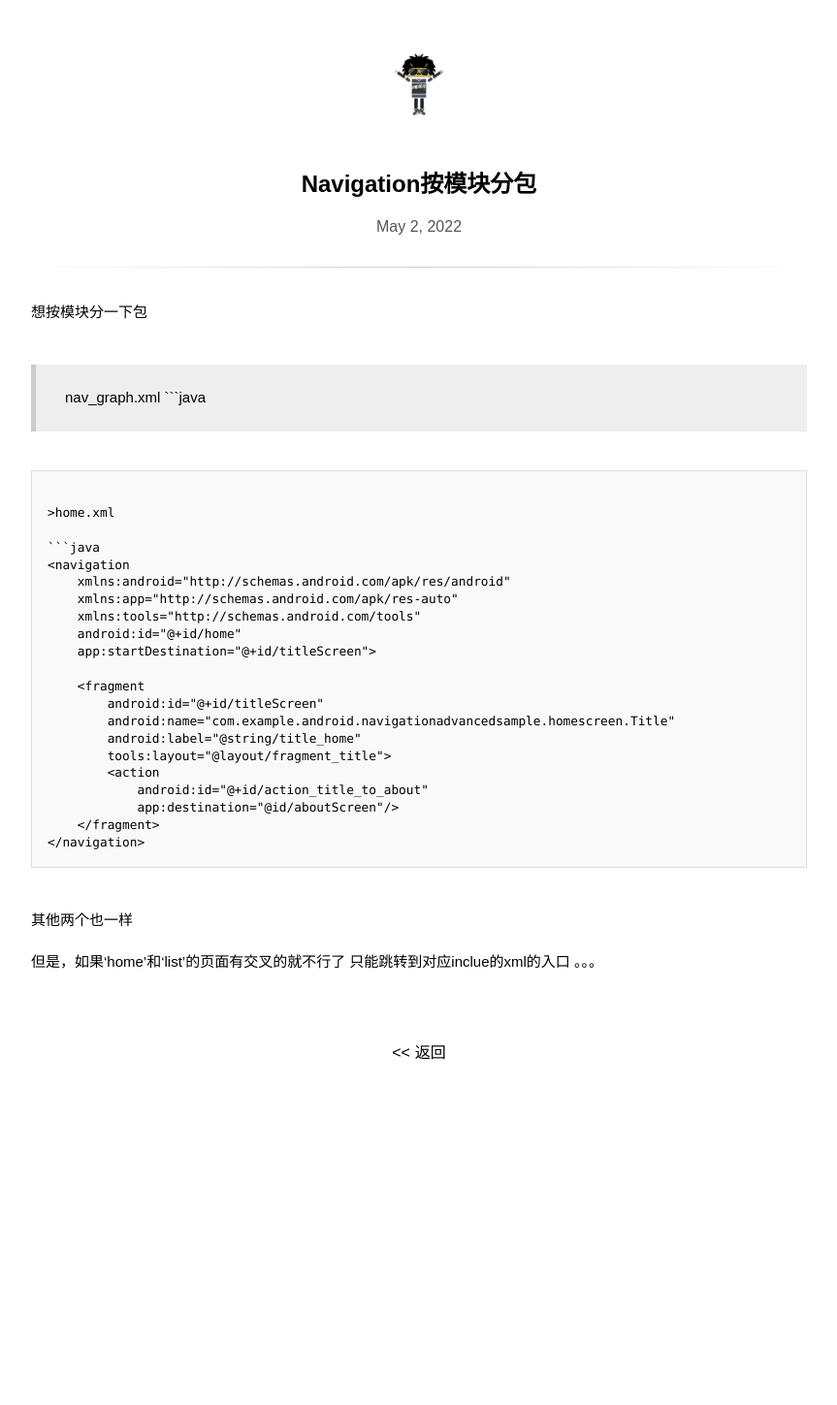
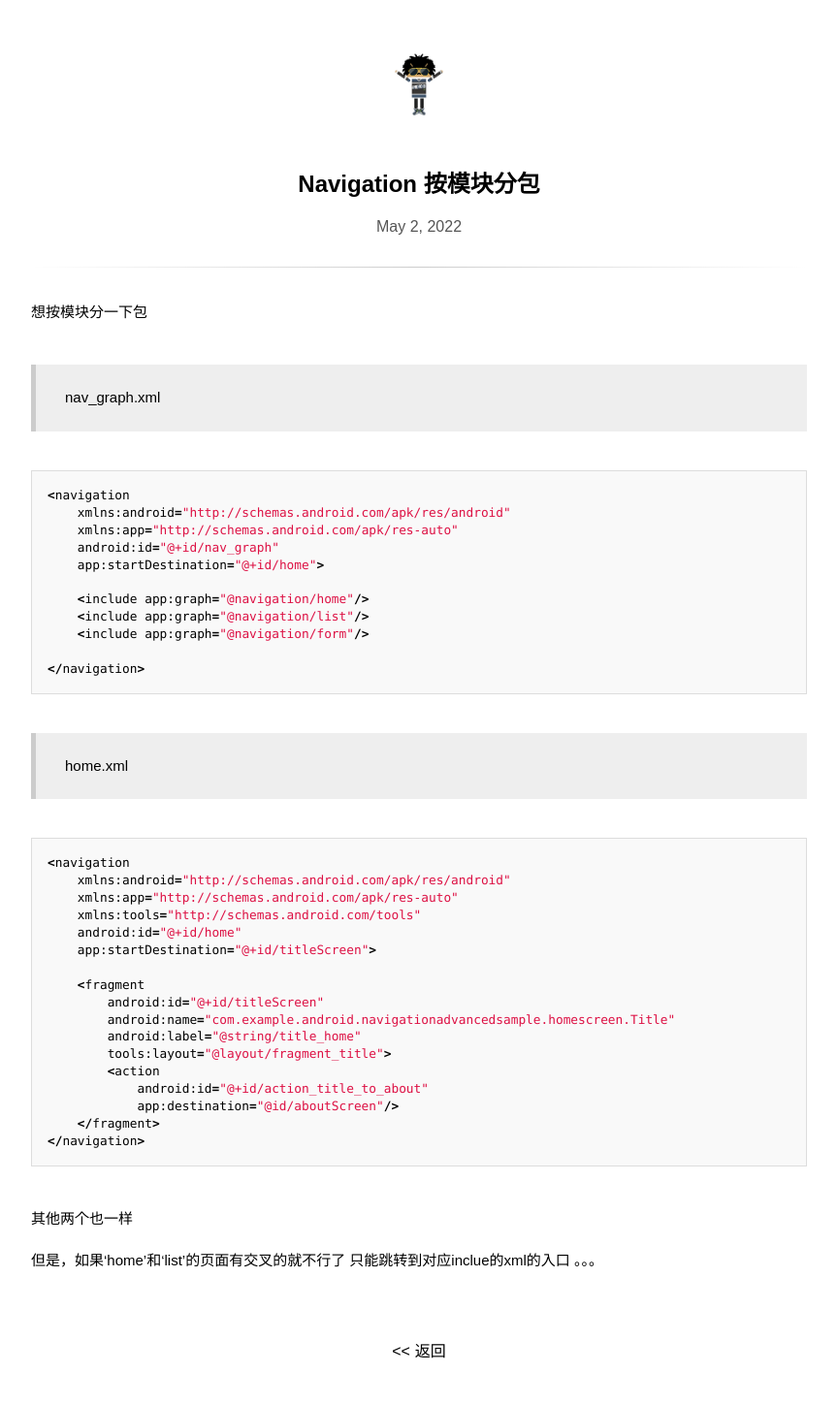
Before and after one commit to lvliheng/lvliheng.github.io, a Jekyll site: the page built from _posts/2022-05-02-Navigation.md, in a window 1280 px wide. Shown: the whole page at 97% size, without its empty margins (208-1071 px from the left). Built offline with Jekyll 4.4.1, drawn with Linux system fonts in a browser that asks for light colours; some web fonts are replaced; before the commit the page ends 1141 px from its top, so only the background shows below that.

Commit message:
Update 2022-05-02-Navigation.md

````diff
--- a/_posts/2022-05-02-Navigation.md
+++ b/_posts/2022-05-02-Navigation.md
@@ -1,10 +1,11 @@
 ---
-title: Navigation按模块分包
+title: Navigation 按模块分包
 ---
 
 想按模块分一下包
 
 >nav_graph.xml
+
 ```java
 <navigation
     xmlns:android="http://schemas.android.com/apk/res/android"
````
